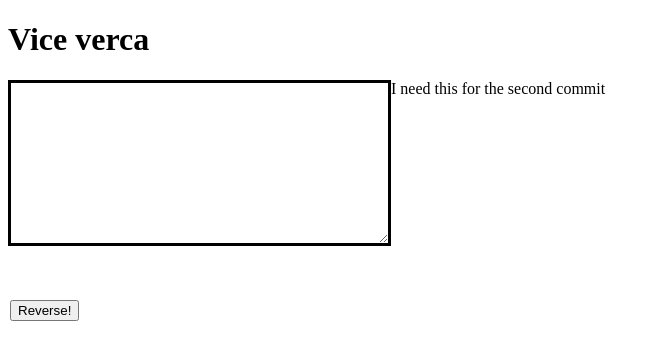
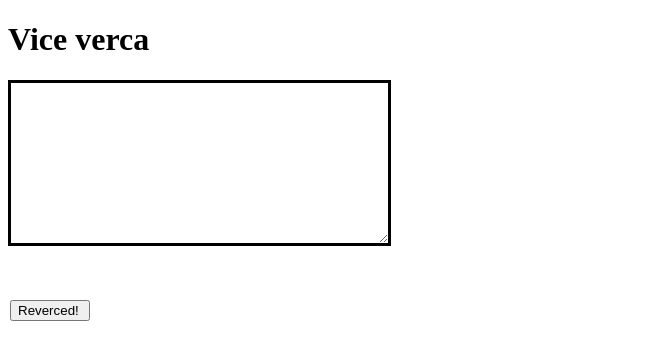
Before and after one commit to arhigeneral/myfirstproject-root, a Django app: page / in a window 1280 px wide. Shown: the top 360 px of the page, without its empty margins (0-661 px from the left). Run offline with Django 3.2, Linux system fonts and the light colour scheme.

Commit message:
third commit

```diff
--- a/myfirstproject/urls.py
+++ b/myfirstproject/urls.py
@@ -21,4 +21,5 @@ urlpatterns = [
     path('admin/', admin.site.urls),
     path('hello/', views.hello),
     path('', views.home),
+    path('/reverce', views.reverce),
 ]
--- a/myfirstproject/views.py
+++ b/myfirstproject/views.py
@@ -6,3 +6,6 @@ def home(request):
 
 def hello(request):
     return HttpResponse('Bye my little friend!')
+
+def reverce(request):
+    return render(request, 'reverce.html')
--- a/templates/home.html
+++ b/templates/home.html
@@ -13,7 +13,7 @@
         float: left
 
       }
-      button {
+      input {
         position: fixed;
         top: 300px;
         left: 10px;
@@ -22,9 +22,11 @@
   </head>
   <body>
     <h1>Vice verca</h1>
-    <textarea name="name" rows="8" cols="40"></textarea>
-    <button type="button" name="button">Reverse!</button>
-    <p>I need this for the second commit</p>
+    <form class="" action="reverce.html" method="post">
+      <textarea name="name" rows="8" cols="40"></textarea>
+      <input type="submit" name="" value="Reverced! ">
+    </form>
+
 
   </body>
 </html>
```
Also changed, not shown: templates/reverce.html (added, +10 -0 lines).
